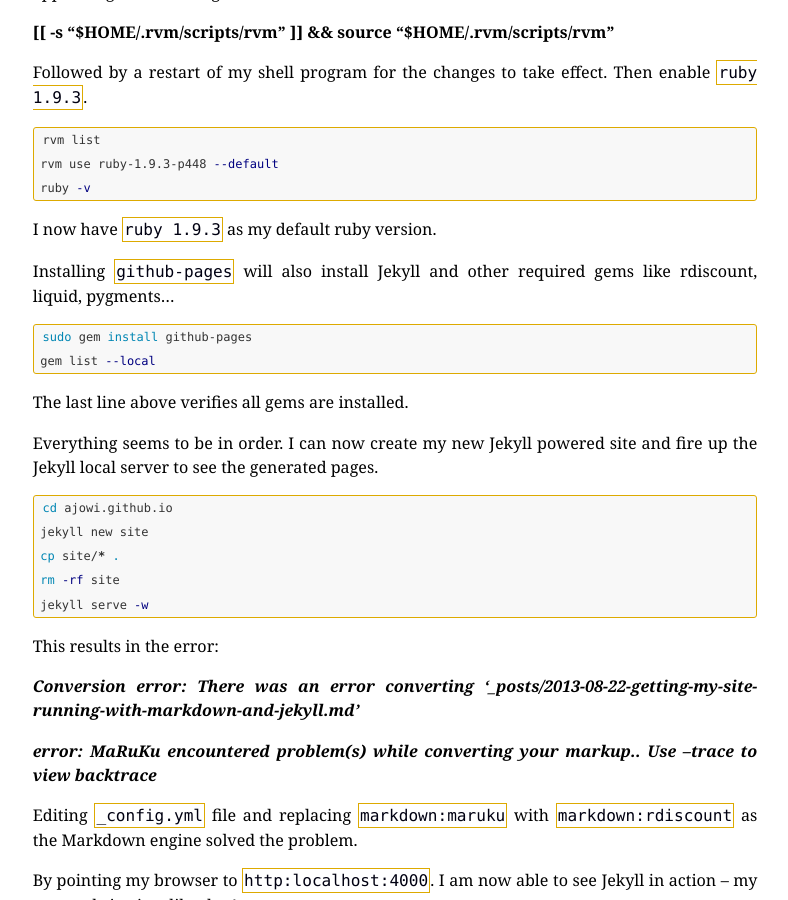
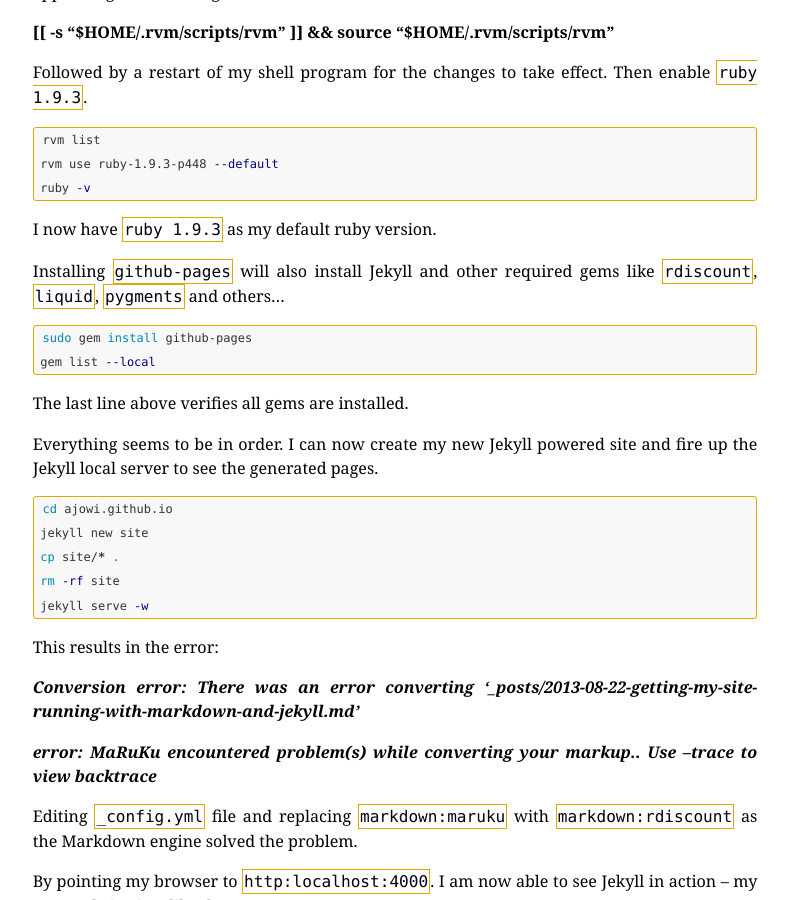
Before and after one commit to ajowi/ajowi.github.io, a Jekyll site: the page built from _posts/2013-08-22-getting-my-site-running-with-markdown-and-jekyll.md, in a window 1280 px wide and 900 px high, scrolled down 1245 px. Shown: the whole window, without its empty margins (245-1033 px from the left). Built offline with Jekyll 4.4.1, drawn with Linux system fonts in a browser that asks for light colours; Markdown is read by kramdown in place of the engine named in the settings.

Commit message:
Update 2013-08-22-getting-my-site-running-with-markdown-and-jekyll.md

```diff
--- a/_posts/2013-08-22-getting-my-site-running-with-markdown-and-jekyll.md
+++ b/_posts/2013-08-22-getting-my-site-running-with-markdown-and-jekyll.md
@@ -56,7 +56,7 @@ ruby -v
 
 I now have <span class="bdr">ruby 1.9.3</span> as my default ruby version.
 
-Installing <span class="bdr">github-pages</span> will also install Jekyll and other required gems like rdiscount, liquid, pygments...
+Installing <span class="bdr">github-pages</span> will also install Jekyll and other required gems like <span class="bdr">rdiscount</span>, <span class="bdr">liquid</span>, <span class="bdr">pygments</span> and others...
 
 {% highlight bash %}
 sudo gem install github-pages
```
